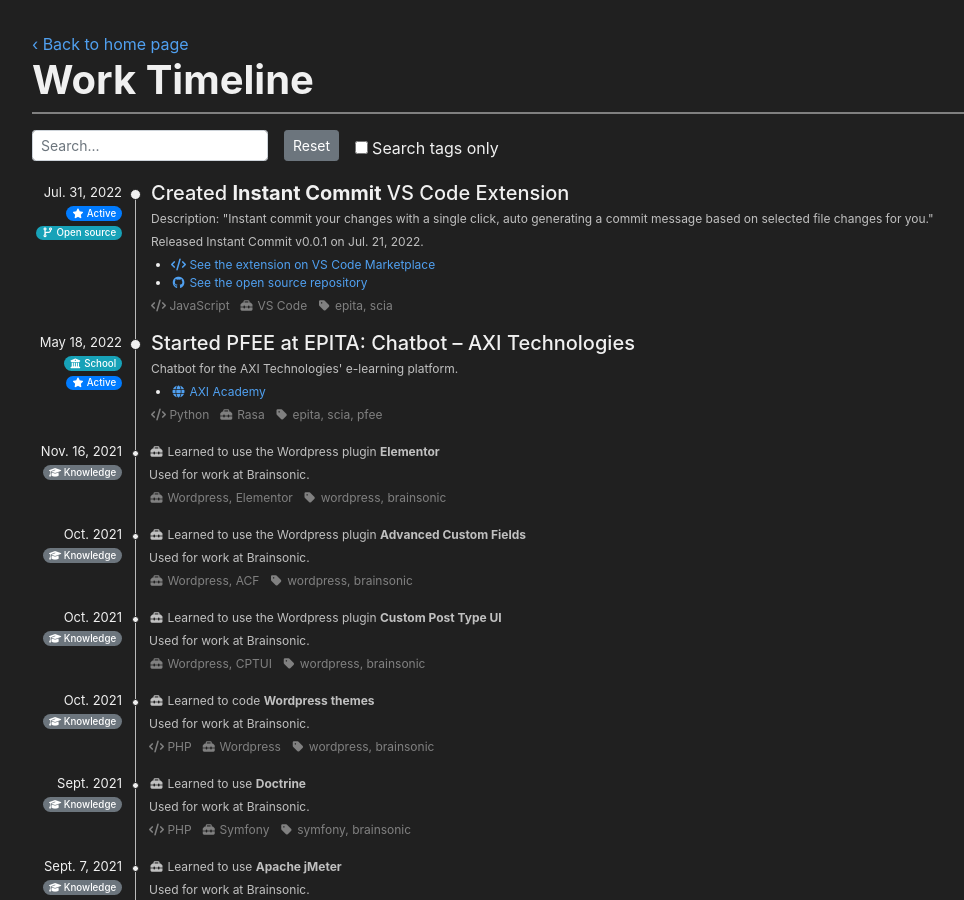
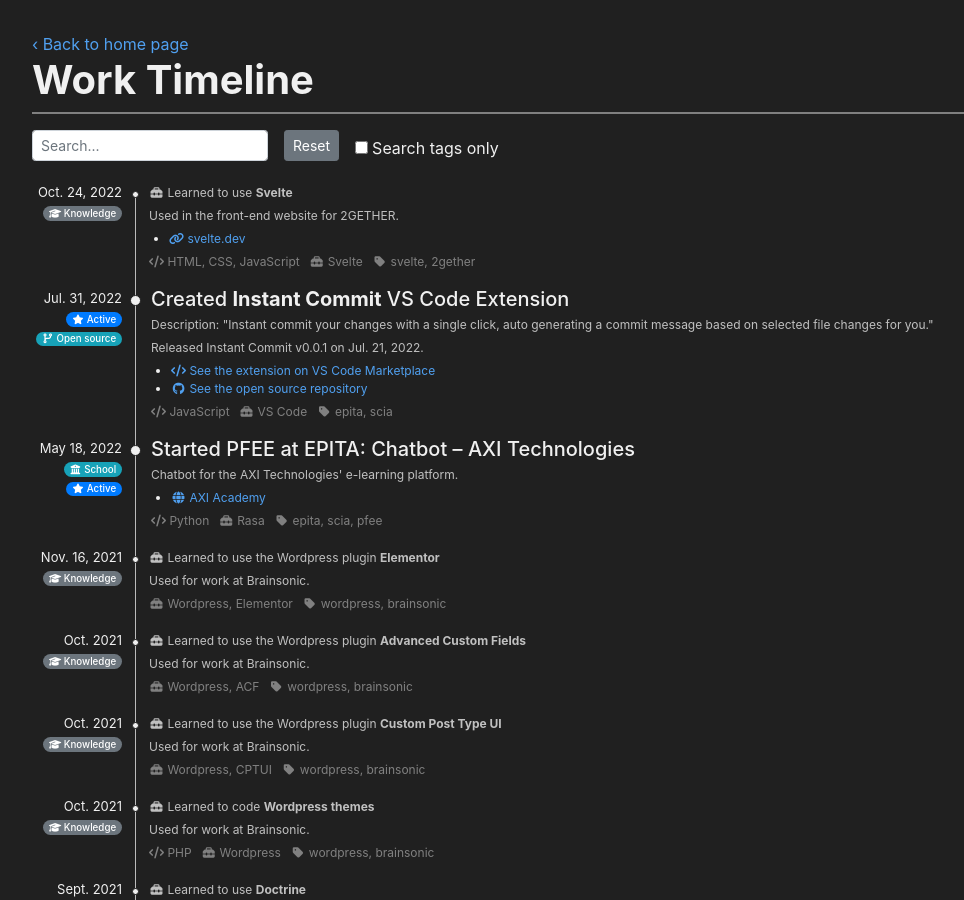
Before and after one commit to matiboux/matiboux.me, a Jekyll site: the page built from timeline.html, in a window 1280 px wide and 900 px high. Shown: the whole window, without its empty margins (53-1017 px from the left). Built offline with Jekyll 4.4.1, drawn with Linux system fonts in a browser that asks for light colours; nearby versions of some CDN libraries.

Commit message:
Add Svelte to timeline

```diff
--- a/_data/timeline.yml
+++ b/_data/timeline.yml
@@ -12,6 +12,18 @@
   # libraries: []
   # tags: []
 
+
+- description:
+  - <i class="fas fa-toolbox fa-fw"></i> Learned to use <b>Svelte</b>
+  - Used in the front-end website for 2GETHER.
+  links:
+  - title: <i class="fas fa-link fa-fw"></i> svelte.dev
+    href: https://svelte.dev/
+  date: Oct. 24, 2022
+  tools: [Svelte]
+  languages: [HTML, CSS, JavaScript]
+  category: knowledge
+  tags: [svelte, 2gether]
 
 - title: Created <b>Instant Commit</b> VS Code Extension
   description:
```
